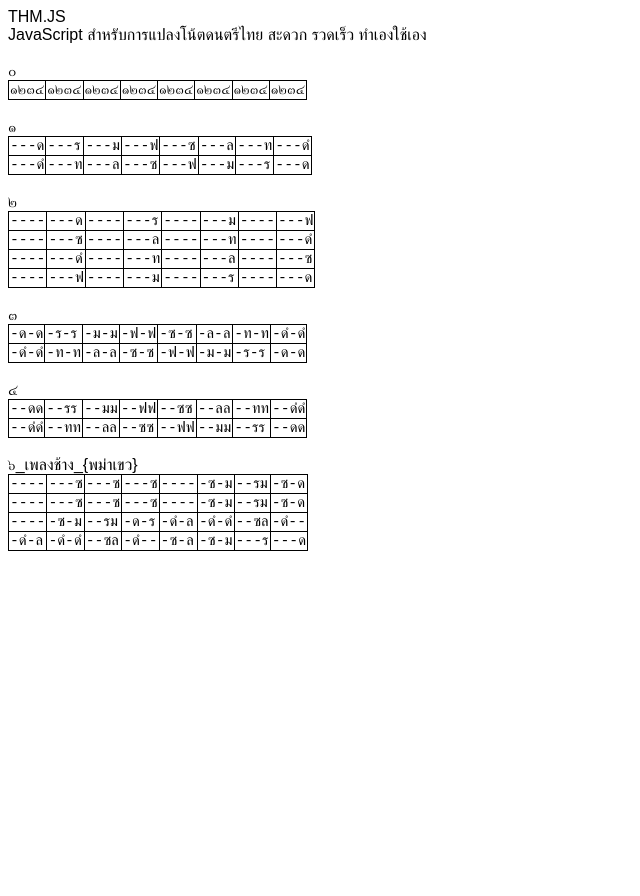
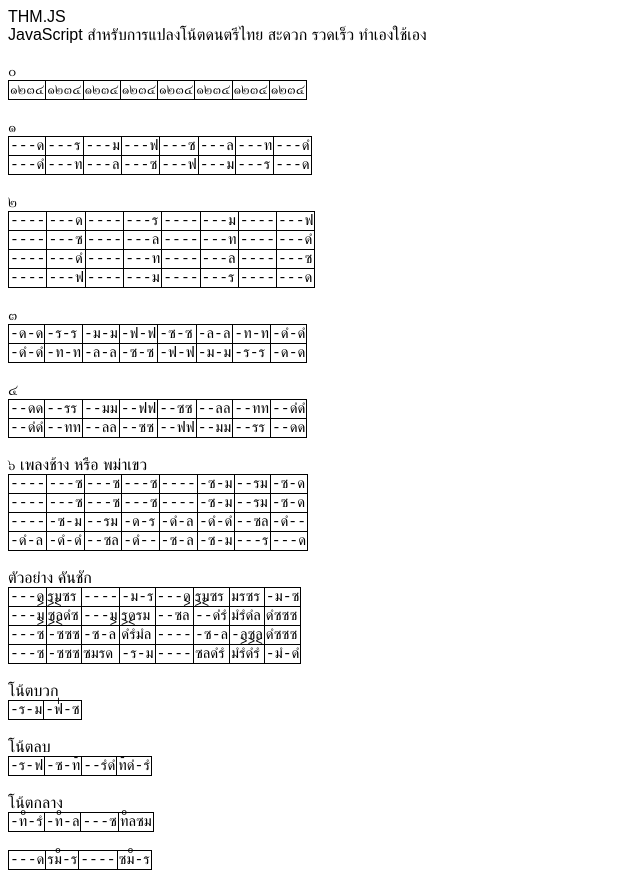
Before and after one commit to warut92/thmjs, a plain HTML site: page index.html in a window 1280 px wide. Shown: the whole page, without its empty margins (0-640 px from the left). Before the commit the page ends 800 px from the top, so only its background shows below. Drawn offline with Linux system fonts and the light colour scheme; a web font is replaced by a local one.

Commit message:
Add files via upload

```diff
--- a/index.html
+++ b/index.html
@@ -33,11 +33,28 @@ JavaScript สำหรับการแปลงโน้ตดนตรีไ
 --11 --22 --33 --44 --55 --66 --77 --1*1*
 --1*1* --77 --66 --55 --44 --33 --22 --11
 
-(๖_เพลงช้าง_{พม่าเขว})
+(๖\sเพลงช้าง\sหรือ\sพม่าเขว)
 ---- ---5 ---5 ---5 ---- -5-3 --23 -5-1
 ---- ---5 ---5 ---5 ---- -5-3 --23 -5-1
 ---- -5-3 --23 -1-2 -1*-6 -1*-1* --56 -1*--
 -1*-6 -1*-1* --56 -1*-- -5-6 -5-3 ---2 ---1
+
+(ตัวอย่าง\sคันชัก)
+---}1 }2{352 ---- -3-2 ---}1 }2{352 3252 -3-5
+---}3 }5{685 ---}3 }2{123 --56 --89 3*986 8555
+---5 -555 -5-6 893*6 ---- -5-6 -}6}5{6 8555
+---5 -555 5321 -2-3 ---- 5689 3*989 -3*-8
+
+(โน้ตบวก)
+-2-3 -+4-5
+
+(โน้ตลบ)
+-2-4 -5-_7 --98 _78-9
+
+(โน้ตกลาง)
+-o7-9 -o7-6 ---5 o7653
+
+---1 2o3-2 ---- 5o3-2
 </div>
 
 </body>
--- a/thm.js
+++ b/thm.js
@@ -3,7 +3,6 @@ let inputText = document.getElementById("thm").innerHTML;
 
 //splite new line by regex
   let newLineArr = inputText.split(/\n/g)
-  console.log('NEWLINEARR', newLineArr)
 
 //find length
 let newLineArrLen = newLineArr.length;
@@ -14,7 +13,7 @@ for (let i = 0; i < newLineArrLen; i++) {
   HTMLTableOutput += "<tr><td>" + newLineArr[i] + "</td></tr>" + "\n";
 }
 //replace comma with table tag form
-HTMLTableOutput = HTMLTableOutput.replace(/<tr><td>\(([^)]*)\)<\/td><\/tr>/g, '$1<table>');
+HTMLTableOutput = HTMLTableOutput.replace(/<tr><td>\(([^ )]*)\)<\/td><\/tr>/g, '$1<table>');
 HTMLTableOutput = HTMLTableOutput.replace(/ /g, "</td><td>");
 HTMLTableOutput = HTMLTableOutput.replace(/1/g, 'ด');
 HTMLTableOutput = HTMLTableOutput.replace(/2/g, 'ร');
@@ -26,9 +25,21 @@ HTMLTableOutput = HTMLTableOutput.replace(/7/g, 'ท');
 HTMLTableOutput = HTMLTableOutput.replace(/7/g, 'ท');
 HTMLTableOutput = HTMLTableOutput.replace(/8/g, 'ดํ');
 HTMLTableOutput = HTMLTableOutput.replace(/9/g, 'รํ');
-HTMLTableOutput = HTMLTableOutput.replace(/\+/g, 'มํ');
+// HTMLTableOutput = HTMLTableOutput.replace(/\+/g, 'มํ');
 HTMLTableOutput = HTMLTableOutput.replace(/\*/g, 'ํ');
 HTMLTableOutput = HTMLTableOutput.replace(/\./g, 'ฺ');
+HTMLTableOutput = HTMLTableOutput.replace(/\\s/g, ' ');
+//คันชักออก
+HTMLTableOutput = HTMLTableOutput.replace(/\{([ดรมฟซลท])/g, '<span style=\"display: inline-block; position: relative;\">$1<sub style=\"position: absolute; bottom: -0.5em; left: 50%; transform: translateX(-50%);\"><</sub></span>');
+//คันชักเข้า
+HTMLTableOutput = HTMLTableOutput.replace(/\}([ดรมฟซลท])/g, '<span style=\"display: inline-block; position: relative;\">$1<sub style=\"position: absolute; bottom: -0.5em; left: 50%; transform: translateX(-50%);\">></sub></span>');
+//เครื่องหมายโน้ตบวก
+HTMLTableOutput = HTMLTableOutput.replace(/\+([ดรมฟซลท])/g, '<span style=\"display: inline-block; position: relative;\">$1<sub style=\"position: absolute; bottom: 0.7em; left: 50%; transform: translateX(-50%);\">+</sub></span>');
+//เครื่อหมายโน้ตลบ
+HTMLTableOutput = HTMLTableOutput.replace(/\_([ดรมฟซลท])/g, '<span style=\"display: inline-block; position: relative;\">$1<sub style=\"position: absolute; bottom: 0.7em; left: 50%; transform: translateX(-50%);\">-</sub></span>');
+//เครื่องหมายโน้ตกลาง
+HTMLTableOutput = HTMLTableOutput.replace(/\o([ดรมฟซลท])/g, '<span style=\"display: inline-block; position: relative;\">$1<sub style=\"position: absolute; bottom: 0.6em; left: 50%; transform: translateX(-50%);\">º</sub></span>');
+
 HTMLTableOutput = HTMLTableOutput.replace(/<tr><td><\/td><\/tr>/g, '<\/table><br><table>');
 
 if (HTMLTableOutput !== "<tr><td></td></tr>\n") {
```
